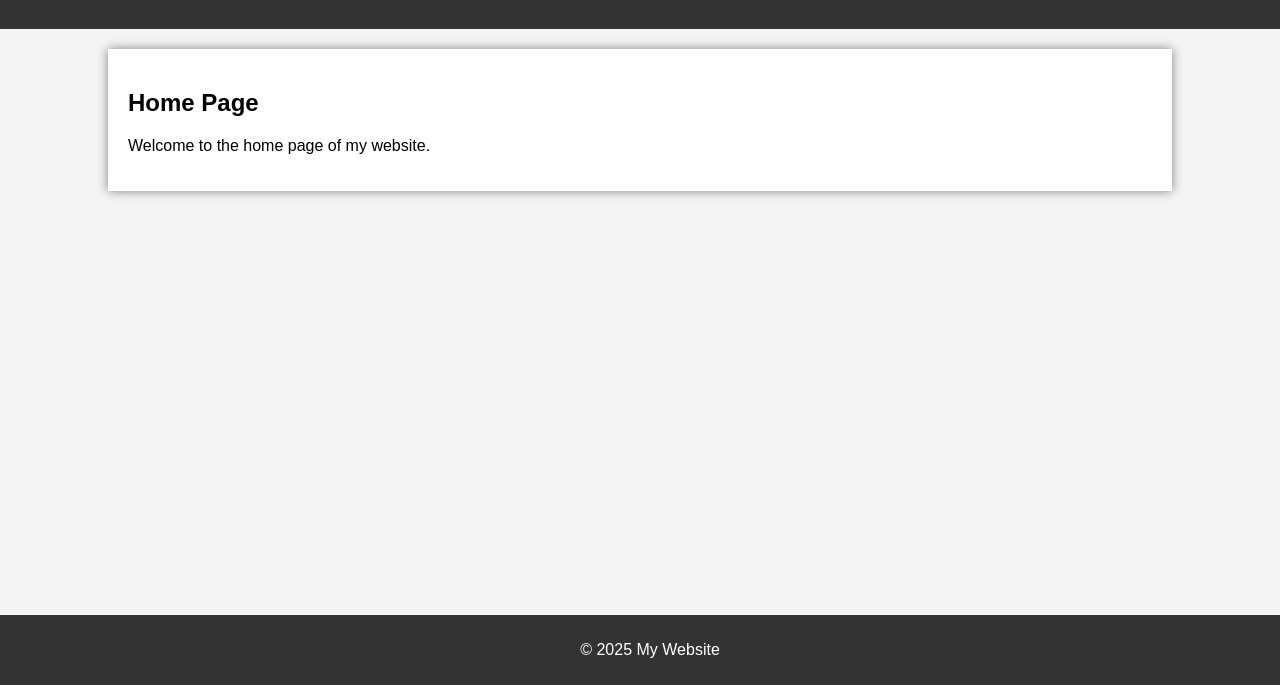
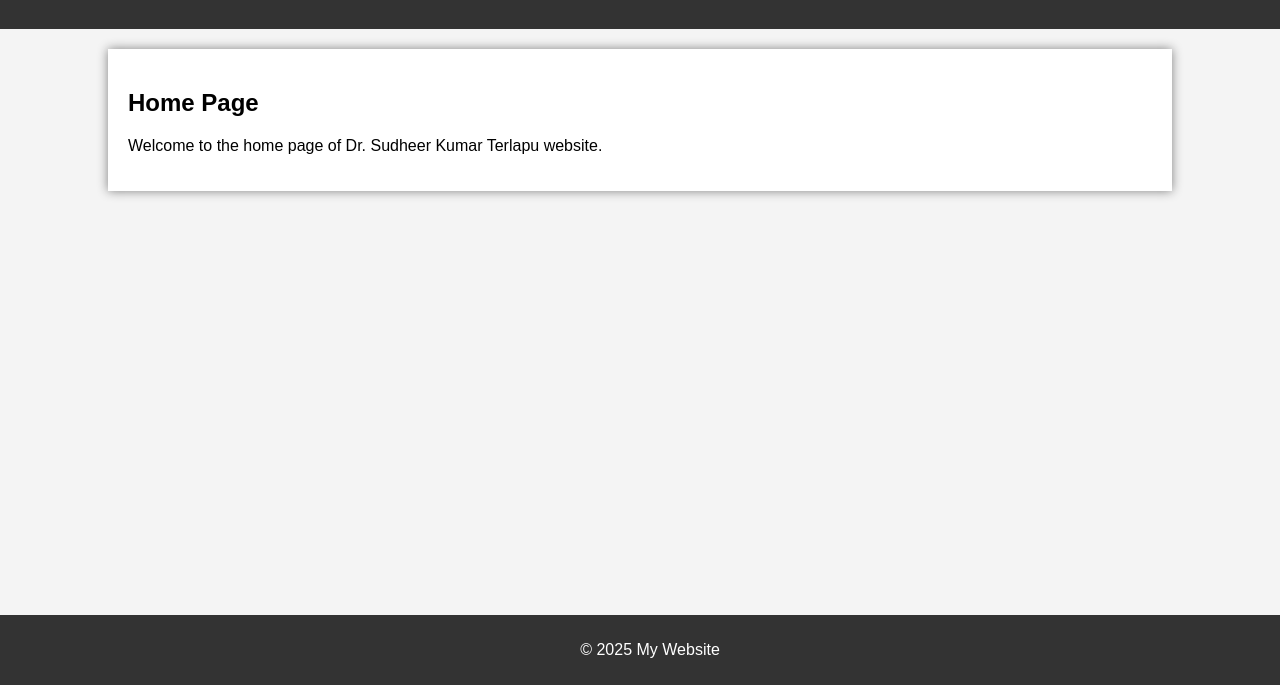
Before and after one commit to profsudheer/profsudheer.github.io, a plain HTML site: page index.html in a window 1280 px wide. Shown: the part 115-800 px from the top of the page. Drawn offline with Linux system fonts and the light colour scheme.

Commit message:
Update index.html

```diff
--- a/index.html
+++ b/index.html
@@ -19,7 +19,7 @@
     </header>
     <main>
         <h2>Home Page</h2>
-        <p>Welcome to the home page of my website.</p>
+        <p>Welcome to the home page of Dr. Sudheer Kumar Terlapu website.</p>
     </main>
     <footer>
         <p>&copy; 2025 My Website</p>
```
